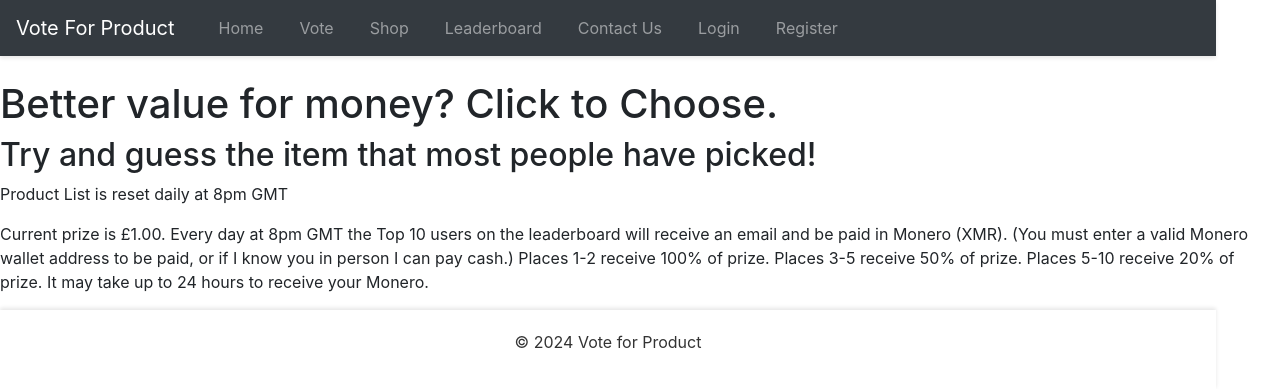
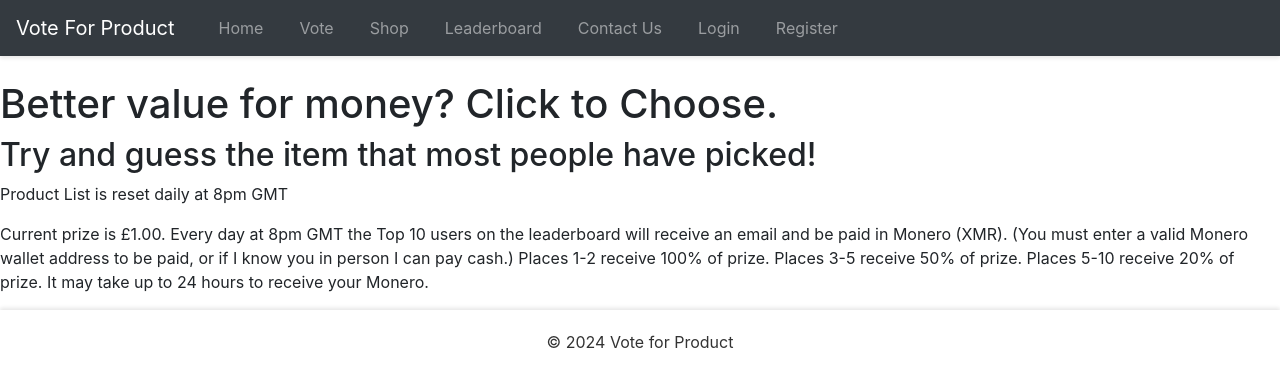
Before and after one commit to rlmsinclair/VoteForProduct, a Flask app: page / in a window 1280 px wide. Shown: the top 389 px of the page. Run offline with Flask 3, Linux system fonts and the light colour scheme; parts of the project's set-up code (start-up, migrations or seed data) failed here and were passed over; some libraries are stand-ins or nearby versions.

Commit message:
Add files via upload

```diff
--- a/static/css/nav.css
+++ b/static/css/nav.css
@@ -2,7 +2,7 @@
 .navbar {
     background-color: #fff; /* Change background color to white */
     box-shadow: 0 2px 4px rgba(0, 0, 0, 0.1); /* Add shadow at the bottom */
-    width: 95%; /* Make it full-width */
+    width: 100%; /* Make it full-width */
     display: flex;
     justify-content: flex-end;
     padding: 20px;
@@ -33,7 +33,7 @@
 .footer {
     left: 0;
     bottom: 0;
-    width: 95%;
+    width: 100%;
     background-color: #fff; /* Set background color to white */
     color: #333; /* Set text color */
     text-align: center;
```
